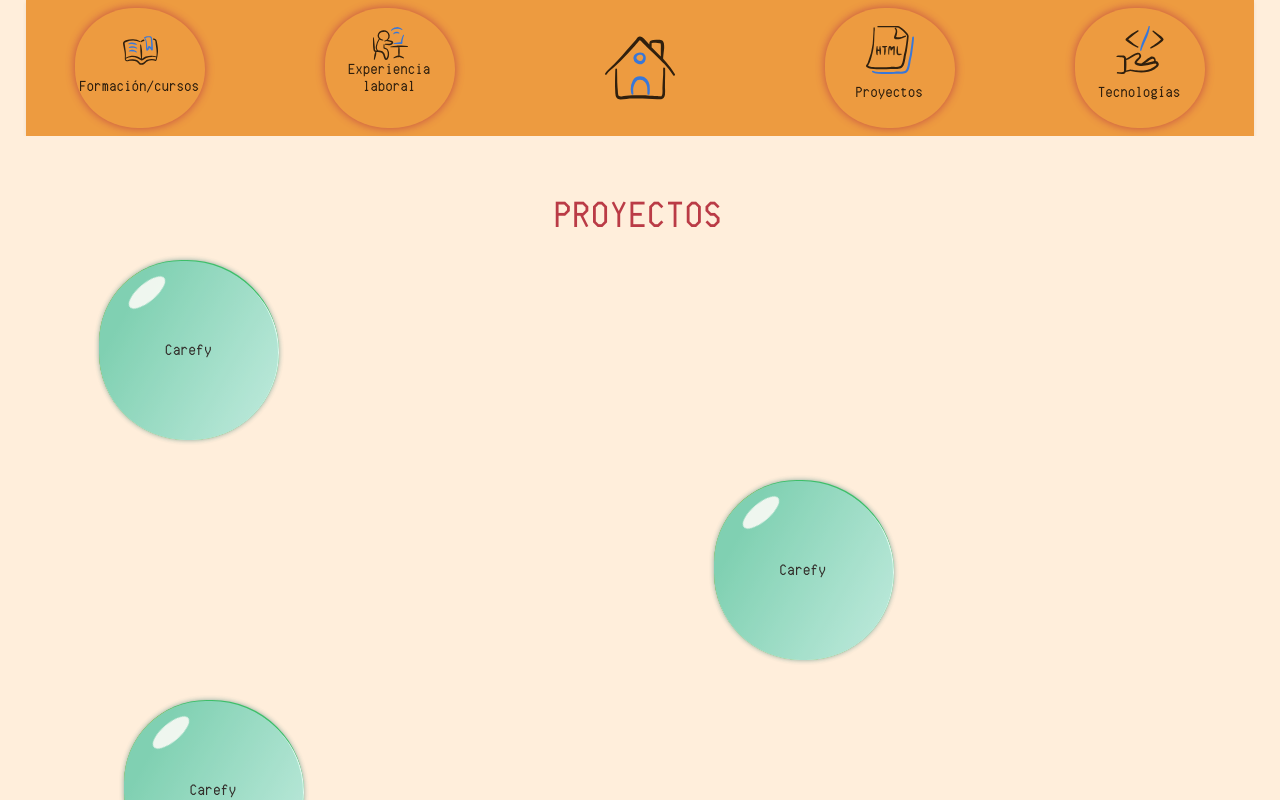
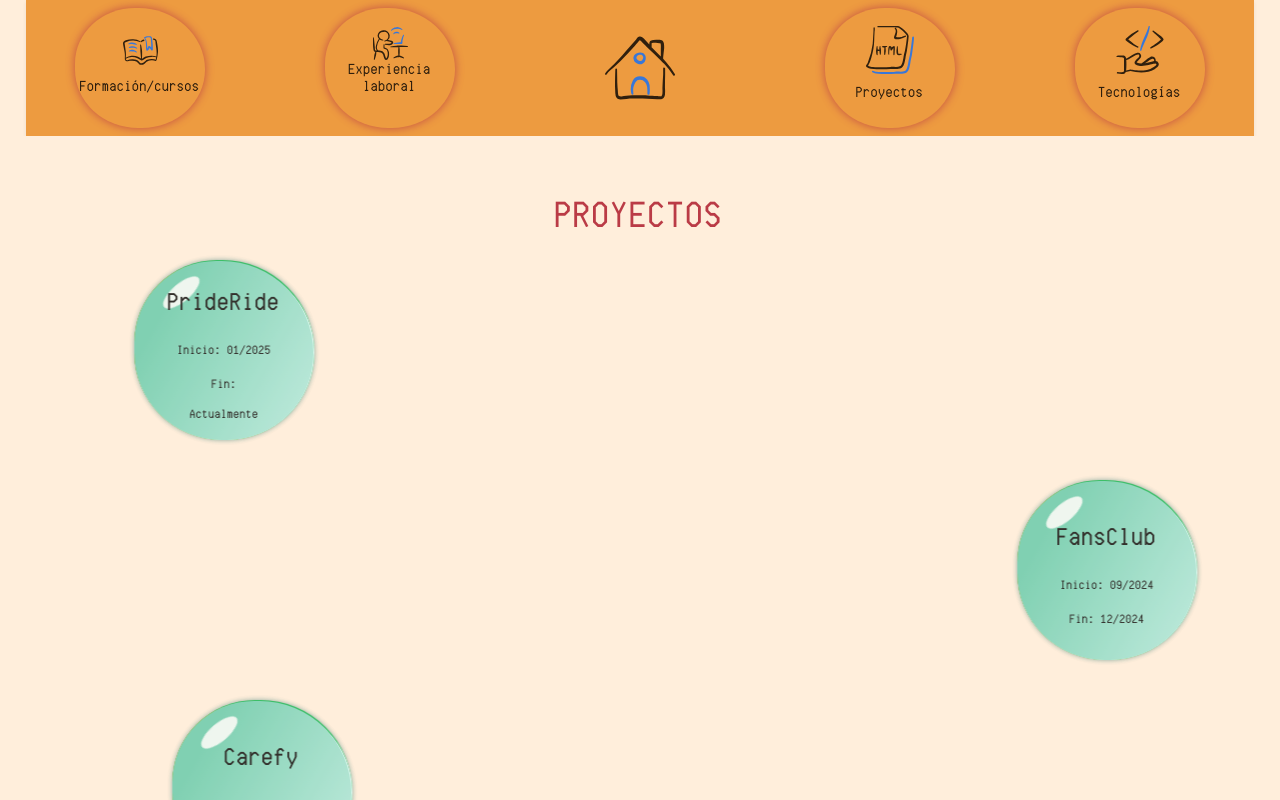
Before and after one commit to JTomas88/Portfolio_2025, a React (Vite) app: page /proyectos in a window 1280 px wide. Shown: the top 800 px of the page. Built offline with nearby package versions, Linux system fonts and the light colour scheme; a web font is replaced by a local one.

Commit message:
Proyectos ok

```diff
--- a/index.html
+++ b/index.html
@@ -11,7 +11,7 @@
       crossorigin="anonymous"
     />
 
-    <title>Vite + React</title>
+    <title>Porfolio J.Tomás Poves</title>
   </head>
   <body>
     <div id="root"></div>
--- a/src/components/Bubble_Proyectos/Bubble_Proyectos.jsx
+++ b/src/components/Bubble_Proyectos/Bubble_Proyectos.jsx
@@ -1,107 +1,122 @@
-import React, { useState, useRef, useEffect } from "react";
-import { useNavigate, } from "react-router-dom";
+import React, { useState, useRef } from "react";
 import "./bubble_proyectos.css";
 
-export default function Bubble_Proyectos({ id, nombre, descripcion, fecha_inicio, fecha_fin, tecnologias, media, style }) {
-
+export default function Bubble_Proyectos({
+    id,
+    nombre,
+    descripcion,
+    url,
+    fecha_inicio,
+    fecha_fin,
+    tecnologias,
+    media,
+    style,
+}) {
     const [isPopped, setIsPopped] = useState(false);
     const [showBubble, setShowBubble] = useState(true);
-    const [showBlowButton, setShowBlowButton] = useState(false);
-    const modalId = `exampleModal-${id}`;
-    const modalRef = useRef(null);
     const [showModal, setShowModal] = useState(false);
+
     const splashRef = useRef(null);
     const bubbleRef = useRef(null);
-
-
 
     const popBubble = () => {
         setIsPopped(true);
         setShowBubble(false);
-
-        splashRef.current.style.display = "block";
-        splashRef.current.style.animation = "none";
-        void splashRef.current.offsetWidth;
-        splashRef.current.style.animation = "splash 0.2s forwards";
-
-        setTimeout(() => {
-            setShowModal(true);
-        }, 250);
-
     };
 
     const closeModal = () => {
         setIsPopped(false);
         setShowBubble(true);
-        setShowBlowButton(false)
         setShowModal(false);
+
         bubbleRef.current.style.animation = "blow 1s";
         setTimeout(() => {
-            bubbleRef.current.style.animation = "wobble 4s linear infinite alternate";
+            bubbleRef.current.style.animation =
+                "wobble 4s linear infinite alternate";
         }, 1000);
-        splashRef.current.style.display = "none";
-
     };
 
-
+    // Mostrar modal tras un pequeño delay
+    React.useEffect(() => {
+        if (isPopped) {
+            const timer = setTimeout(() => {
+                setShowModal(true);
+            }, 250);
+            return () => clearTimeout(timer);
+        }
+    }, [isPopped]);
 
     return (
         <div className="relative" style={style}>
             {showBubble && (
-                <button
-                    ref={bubbleRef}
-                    className="bubble"
-                    onClick={popBubble}
-                >
+                <button ref={bubbleRef} className="bubble" onClick={popBubble}>
                     <div className="blue"></div>
                     <div className="purple"></div>
                     <div className="pink"></div>
                     <div className="highlight" />
-                    <div className="text static">{nombre}</div>
+                    <div className="bubble-text">
+                        <div className="nombre">{nombre}</div>
+                        <div className="fecha">Inicio: {fecha_inicio}</div>
+                        <div className="fecha">Fin: {fecha_fin}</div>
+                    </div>
                 </button>
             )}
 
+            {/* Splash explosion */}
             <div
-                className="container"
+                className={`container ${isPopped ? "visible" : "invisible"}`}
                 ref={splashRef}
-                style={{ display: "none" }}
             >
                 {Array.from({ length: 6 }).map((_, idx) => (
                     <div key={idx} className="splash">
-                        <div className="tail"><div className="tail" /></div>
+                        <div className="tail">
+                            <div className="tail" />
+                        </div>
                     </div>
                 ))}
             </div>
 
-
-
-            {/* Modal */}
-
+            {/* Modal con detalle del proyecto */}
             {showModal && (
                 <div className="fixed inset-0 bg-black bg-opacity-50 flex items-center justify-center z-50">
-                    <div className="bg-white rounded-lg p-6 shadow-lg w-11/12 max-w-md relative modal_proyecto">
-                        <h2 className="text-2xl font-bold mb-4">{nombre}</h2>
-                        <p>{descripcion}</p>
-                        <p><strong>Inicio:</strong> {fecha_inicio}</p>
-                        <p><strong>Fin:</strong> {fecha_fin}</p>
-                        <p><strong>Tecnologías:</strong> {tecnologias}</p>
-                        {media &&
-                            <div alt={nombre} className="mt-4 rounded d-flex justify-center">
-                                <iframe width="560" height="315" src={media[0].urlVideo} title="YouTube video player" frameborder="0" allow="accelerometer; autoplay; clipboard-write; encrypted-media; gyroscope; picture-in-picture; web-share" referrerpolicy="strict-origin-when-cross-origin" allowfullscreen>
-                                </iframe>
-                            </div>}
-                        <button type="button"
+                    <div className="rounded-lg p-6 shadow-lg w-11/12 max-w-md relative modal_proyecto bg-white">
+                        <h2 className="text-2xl font-bold mb-0 md:mb-4">{nombre}</h2>
+                        <p className="text-justify">{descripcion}</p>
+                        <a href={url} target="_blank" rel="noopener noreferrer" className="text-blue-600 underline mb-6 block">
+                            {url}
+                        </a>
+                        <p className="mb-0 md:mb-4 whitespace-nowrap">
+                            <span className="font-semibold inline">Inicio:</span>&nbsp;{fecha_inicio}
+                        </p>
+                        <p>
+                            <span className="font-semibold">Fin:</span> {fecha_fin}
+                        </p>
+                        <p>
+                            <strong>Tecnologías:</strong> {tecnologias}
+                        </p>
+
+                        {media && media.length > 0 && media[0].urlVideo && (
+                            <div className="video-container">
+                                <iframe
+                                    src={media[0].urlVideo}
+                                    title="YouTube video player"
+                                    allow="accelerometer; autoplay; clipboard-write; encrypted-media; gyroscope; picture-in-picture; web-share"
+                                    referrerPolicy="strict-origin-when-cross-origin"
+                                    allowFullScreen
+                                ></iframe>
+                            </div>
+                        )}
+
+                        <button
+                            type="button"
                             onClick={closeModal}
                             className="mt-4 px-4 py-2 boton_modal"
                         >
                             Cerrar
                         </button>
-
                     </div>
                 </div>
             )}
-
-
         </div>
-    )
+    );
 }
--- a/src/components/Bubble_Proyectos/bubble_proyectos.css
+++ b/src/components/Bubble_Proyectos/bubble_proyectos.css
@@ -25,6 +25,8 @@
   border-radius: 44% 52% 44% 50%;
   transition: all 0.3s;
   overflow: hidden;
+  animation: wobble 4s linear 1s infinite alternate,
+    floatX 6s ease-in-out infinite;
 }
 
 .bubble:hover {
@@ -43,6 +45,30 @@
   font-size: 30px;
 }
 
+.bubble-text {
+  position: relative;
+  z-index: 6;
+  display: flex;
+  flex-direction: column;
+  align-items: center;
+  justify-content: center;
+  text-align: center;
+  width: 100%;
+  font-family: 'Computer-says-no', sans-serif;
+  color: black;
+  font-size: 3rem !important;
+}
+
+.bubble-text .nombre {
+  font-size: 40px;
+  font-weight: bold;
+}
+
+.bubble-text .fecha {
+  font-size: 20px;
+  margin-top: 4px;
+}
+
 .highlight {
   position: absolute;
   top: 12%;
@@ -54,21 +80,6 @@
   background-color: #ffffffdd;
   z-index: 5;
   animation: move 4s linear 1s infinite alternate;
-}
-
-.text {
-  position: absolute;
-  top: 50%;
-  transform: translateY(-50%) translateX(-50%);
-  left: 50%;
-  height: fit-content;
-  width: 100%;
-  z-index: 6;
-  font-family: 'Computer-says-no', sans-serif;
-  color: black;
-  text-align: center;
-  font-size: 25px;
-  animation: pulse 4s linear 1s infinite alternate;
 }
 
 .purple {
@@ -108,13 +119,28 @@
 }
 
 .container {
-  display: none;
   position: fixed;
   pointer-events: none;
   width: 250px;
   height: 250px;
   left: 50%;
+  top: 50%;
   transform: translate(-50%, -50%);
+  opacity: 0;
+  visibility: hidden;
+  transition: opacity 0.2s ease;
+  z-index: 20;
+}
+
+.container.visible {
+  opacity: 1;
+  visibility: visible;
+  animation: splash 0.2s forwards;
+}
+
+.container.invisible {
+  opacity: 0;
+  visibility: hidden;
 }
 
 .splash {
@@ -217,9 +243,28 @@
 }
 
 .modal_proyecto {
-  height: 95%;
   max-width: 70%;
-  overflow-x: auto;
+  width: 100%;
+  height: auto;
+  max-height: 95vh;
+  overflow-y: auto;
+}
+
+.video-container {
+  position: relative;
+  width: 100%;
+  padding-bottom: 56.25%;
+  height: 0;
+  margin-top: 1rem;
+}
+
+.video-container iframe {
+  position: absolute;
+  top: 0;
+  left: 0;
+  width: 100%;
+  height: 100%;
+  border: none;
 }
 
 .boton_modal {
@@ -306,3 +351,74 @@
     font-size: 34px;
   }
 }
+
+@keyframes floatX {
+  0% {
+    transform: translateX(0px);
+  }
+  50% {
+    transform: translateX(10px);
+  }
+  100% {
+    transform: translateX(0px);
+  }
+}
+
+@media (max-width: 576px) {
+  .bubble {
+    position: relative;
+    display: flex;
+    align-items: center;
+    font-size: 34px;
+    margin: auto;
+    background-color: #0db34c;
+    height: 120px;
+    width: 178px;
+    opacity: 80%;
+    animation: wobble 4s linear 1s infinite alternate;
+    box-shadow: 0px 0px 5px 0px #1d6d68aa;
+    border: none;
+    border-radius: 44% 52% 44% 50%;
+    transition: all 0.3s;
+    overflow: hidden;
+    animation: wobble 4s linear 1s infinite alternate,
+      floatX 6s ease-in-out infinite;
+  }
+
+  .bubble-text .nombre {
+    font-size: 30px;
+    font-weight: bold;
+    margin-bottom: 0;
+  }
+
+  .bubble-text .fecha {
+    font-size: 20px;
+    margin-top: 0;
+    margin-bottom: 0;
+    line-height: 1;
+  }
+
+  .splash {
+    margin: auto;
+    position: absolute;
+    height: 30px;
+    width: 30px;
+    border-bottom: 1px solid #ffffffcc;
+    border-radius: 50%;
+    background-image: linear-gradient(
+      225deg,
+      #83f2b4 0%,
+      #6fa7e1 60%,
+      #e175e5 100%
+    );
+    z-index: 1;
+  }
+
+  .modal_proyecto {
+    max-width: 90%;
+    width: 203%;
+    height: auto;
+    max-height: 97%;
+    overflow-y: auto;
+  }
+}
--- a/src/pages/Proyectos/Proyectos.jsx
+++ b/src/pages/Proyectos/Proyectos.jsx
@@ -8,20 +8,22 @@ export default function Proyectos() {
 
     const proyectosRealizados = [
         {
-            nombre: 'Carefy',
-            descripcion: 'Permite conectar a personas que buscan empleo como cuidadores con familias que tienen algún miembro en situación de dependencia. Dispone de un buscador en ambos sentidos y sistema de puntaje a la persona contratada. Trabajo realizado junto a dos compañeros más y presentado como proyecto final del Bootcamp, elegido como el mejor de su cohorte.',
-            fecha_inicio: '08/2024',
-            fecha_fin: '09/2024',
-            tecnologías_usadas: 'Frontend: React. Backend: Python. Flask API. Cloudinary. JWT Authentication.',
-            media: [{ urlVideo: 'https://www.youtube.com/embed/uqxDaXIb7z8?si=gWQS_17cCpQWDXfC' }]
+            nombre: 'PrideRide',
+            descripcion: 'Web-App que permite compartir coche entre usuarios para viajes de media-larga distancia. Está dirigida al colectivo LGTBIQ+ con el objetivo de realizar viajes seguros entre sus pasajeros, aunque será una aplicación abierta a todo el mundo sin diferencias roles o preferencias sexuales',
+            url: '',
+            fecha_inicio: '01/2025',
+            fecha_fin: 'Actualmente',
+            tecnologías_usadas: 'Frontend: Angular. Backend: Python. Flask API. Cloudinary. JWT Authentication. Google Maps',
+            media: [{ urlVideo: '' }]
         },
         {
-            nombre: 'Carefy',
-            descripcion: 'Permite conectar a personas que buscan empleo como cuidadores con familias que tienen algún miembro en situación de dependencia. Dispone de un buscador en ambos sentidos y sistema de puntaje a la persona contratada. Trabajo realizado junto a dos compañeros más y presentado como proyecto final del Bootcamp, elegido como el mejor de su cohorte.',
-            fecha_inicio: '08/2024',
-            fecha_fin: '09/2024',
-            tecnologías_usadas: 'Frontend: React. Backend: Python. Flask API. Cloudinary. JWT Authentication.',
-            media: [{ urlVideo: 'https://www.youtube.com/embed/uqxDaXIb7z8?si=gWQS_17cCpQWDXfC' }]
+            nombre: 'FansClub',
+            descripcion: 'Web-App realizada para un club de Fans, el cual muestra información sobre su la trayectoria de un artista. En esta fase inicial, la web es informativa, aunque está pendiente de un segundo despligue que permitirá registrar a usuarios y permitir que participen en actividades.',
+            url: 'www.siennafans.club',
+            fecha_inicio: '09/2024',
+            fecha_fin: '12/2024',
+            tecnologías_usadas: 'Frontend: React. Backend: Python. Flask API. Cloudinary. JWT Authentication. Google Places API-Autocomplete, Spotify',
+            media: [{ urlVideo: 'https://www.youtube.com/embed/n4F0qS9L8fc?si=bOPUdHrr0I2YyRsK' }]
         },
         {
             nombre: 'Carefy',
@@ -32,6 +34,7 @@ export default function Proyectos() {
             media: [{ urlVideo: 'https://www.youtube.com/embed/uqxDaXIb7z8?si=gWQS_17cCpQWDXfC' }]
         },
 
+
     ];
 
     return (
@@ -39,7 +42,7 @@ export default function Proyectos() {
             <div className="cajon_navbar">
                 <Navbar />
             </div>
-            <div className="w-full min-h-screen text-center proyectos_container py-8 flex flex-col">
+            <div className="w-full min-h-screen text-center proyectos_container py-8 px-4 md:px-8 flex flex-col">
                 <div className="m-3">
                     <div className="text-6xl font-bold titulo_proyectos text-center">
                         PROYECTOS
@@ -47,21 +50,27 @@ export default function Proyectos() {
                 </div>
 
                 {proyectosRealizados.map((proyecto, idx) => {
-                    const randomLeft = Math.floor(Math.random() * 60);
+                    const bubbleWidth = 200;
+                    const screenWidth = window.innerWidth;
+                    const safeMargin = 16;
+
+                    const maxLeft = screenWidth - bubbleWidth - safeMargin;
+                    const randomLeft = Math.floor(Math.random() * maxLeft);
                     return (
                         <div key={idx} className="relative w-full h-[220px]">
                             <Bubble_Proyectos
                                 id={idx}
                                 nombre={proyecto.nombre}
                                 descripcion={proyecto.descripcion}
+                                url={proyecto.url}
                                 fecha_inicio={proyecto.fecha_inicio}
                                 fecha_fin={proyecto.fecha_fin}
                                 tecnologias={proyecto.tecnologías_usadas}
                                 media={proyecto.media}
                                 style={{
                                     position: 'absolute',
-                                    left: `${randomLeft}%`,
-                                    top: 0
+                                    left: `${randomLeft}px`,
+                                    top: 0,
                                 }}
                             />
                         </div>
--- a/src/pages/Proyectos/proyectos.css
+++ b/src/pages/Proyectos/proyectos.css
@@ -15,12 +15,6 @@
 }
 
 @media (max-width: 576px) {
-  .bubble {
-    max-width: 140px;
-    min-width: 160px;
-    height: auto;
-    aspect-ratio: 1 / 1;
-  }
   .proyectos_container {
     background-color: #ffeedb;
     width: 100%;
```
